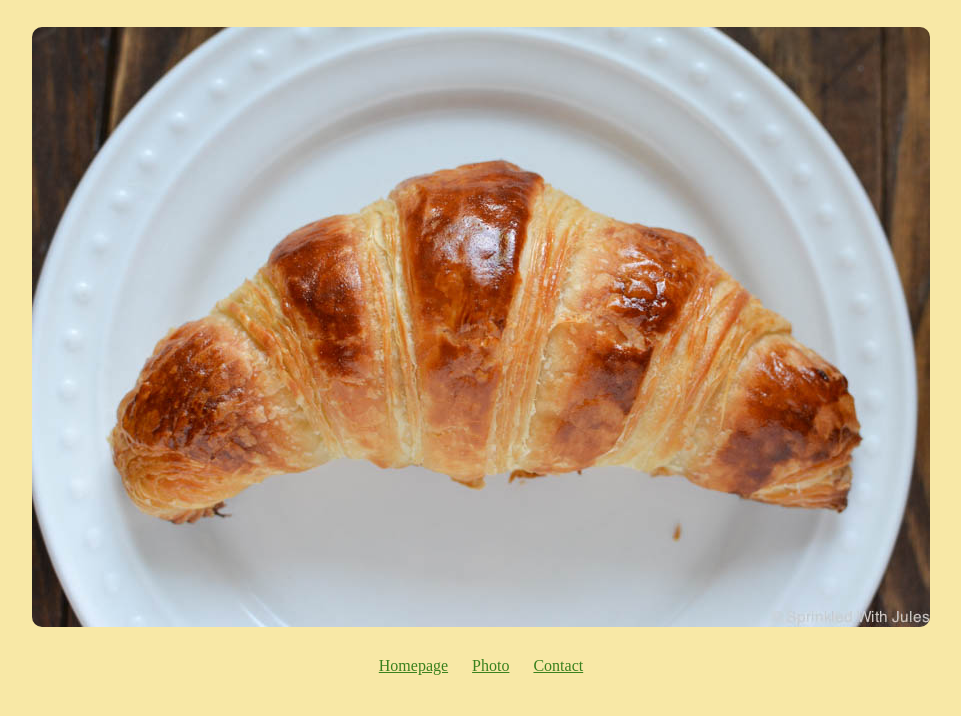
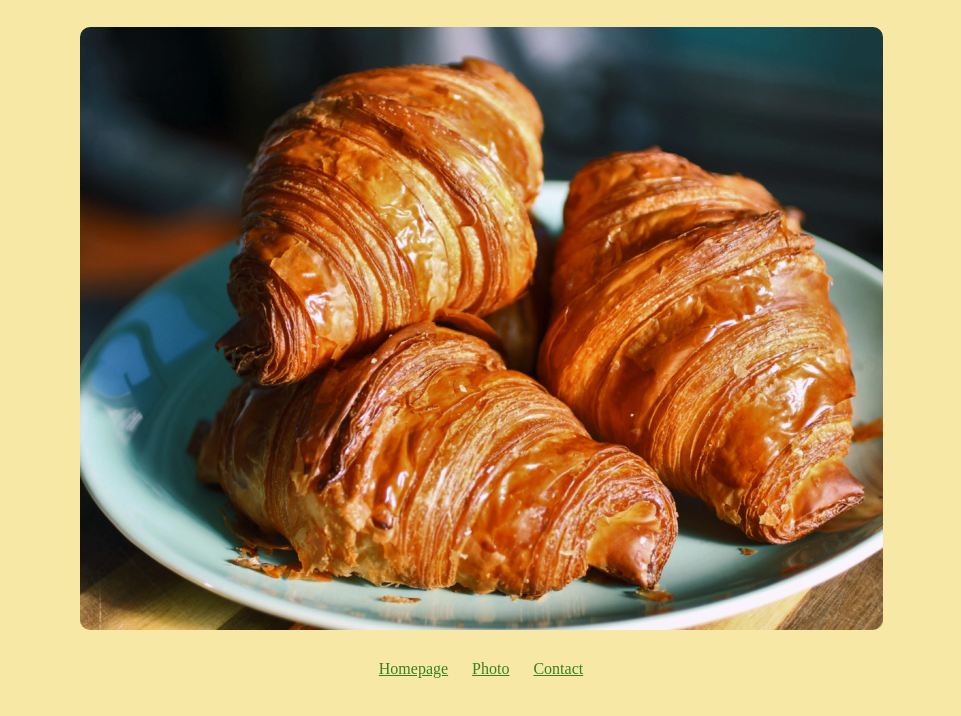
Before and after one commit to Ayane3/Croissant, a plain HTML site: page photo.html in a window 1280 px wide. Shown: the part 62-778 px from the top of the page, without its empty margins (159-1120 px from the left). Drawn offline with Linux system fonts and the light colour scheme.

Commit message:
Changed the photo

```diff
--- a/photo.html
+++ b/photo.html
@@ -9,7 +9,7 @@
   </head>
   <body>
     <h1>🥐 A picture of a croissant</h1>
-    <img src="/images/croissant.jpeg" class="croissant-photo" />
+    <img src="/images/croissant.jpg" class="croissant-photo" />
     <footer>
       <a href="/">Homepage</a>
       <a href="/photo.html">Photo</a>
```
Also changed, not shown: images/croissant.jpeg (deleted), images/croissant.jpg (added), 2 other files.
